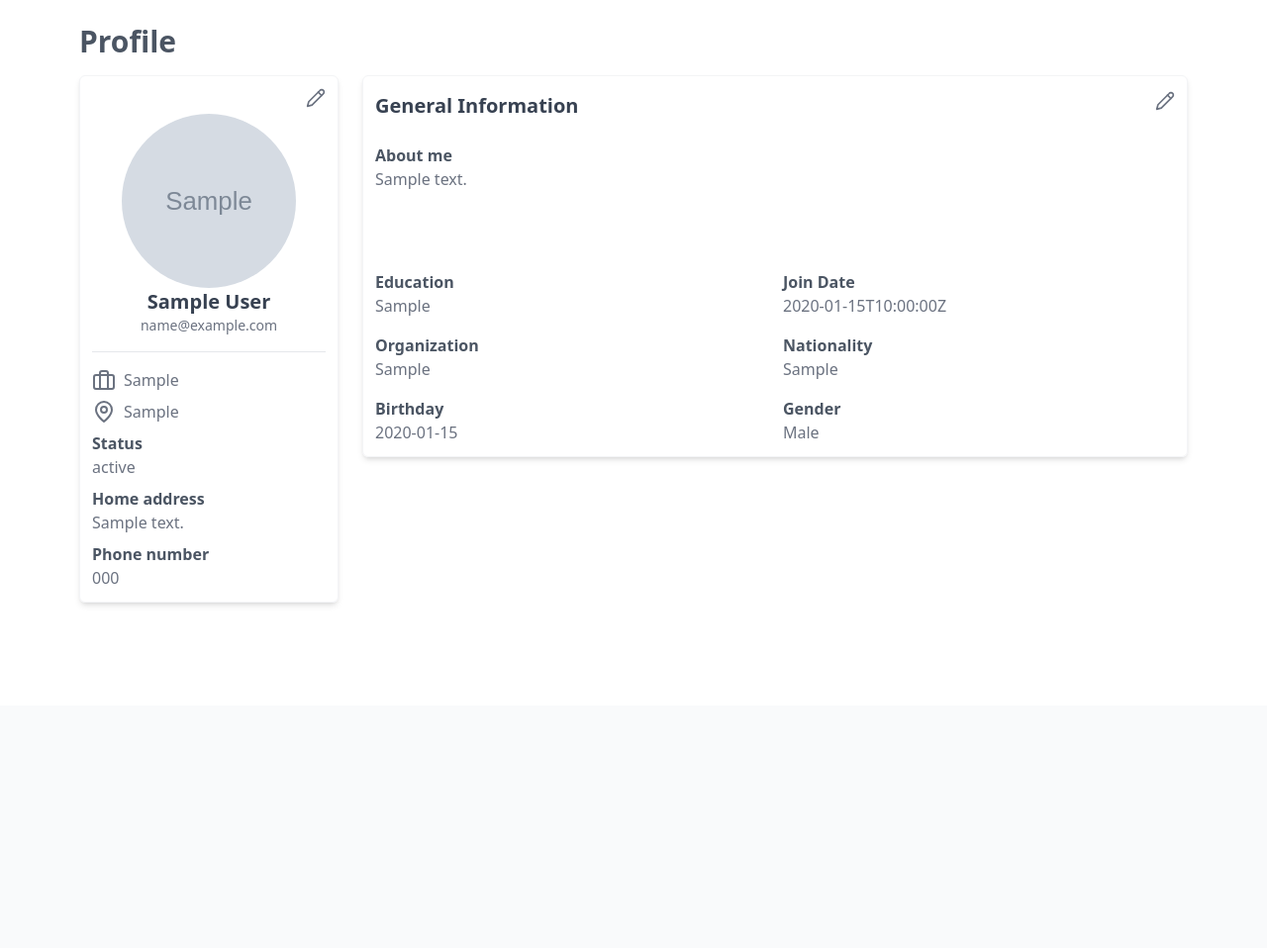
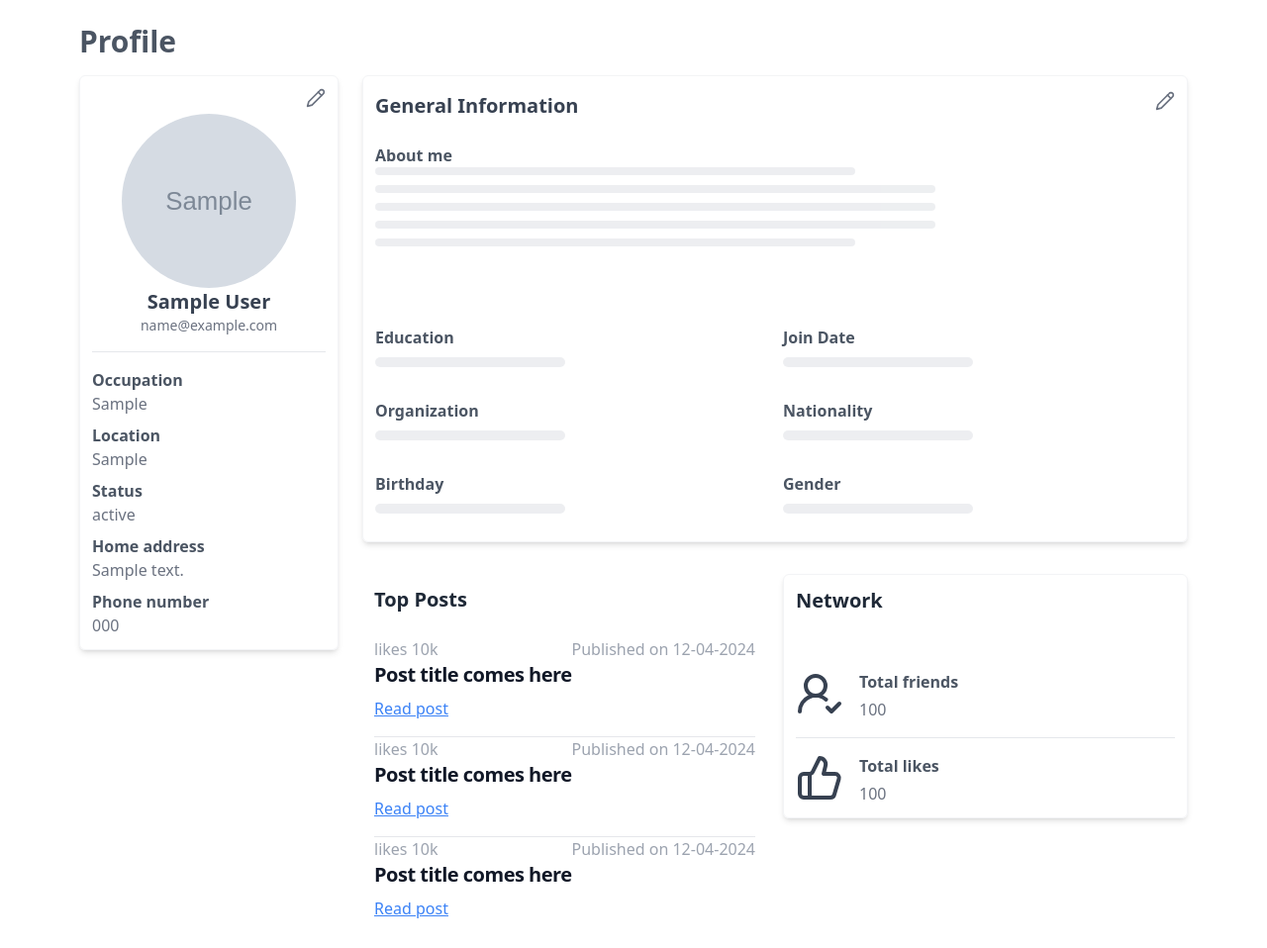
Before and after one commit to Shobhit-Mishra-02/Social-media-app, a Django app: page /social/profile/1/ in a window 1280 px wide. Shown: the part 87-1045 px from the top of the page at 99% size. Before the commit the page ends 699 px from the top, so only its background shows below. Run offline with Django 4.2, Linux system fonts and the light colour scheme; a user stored in the database is signed in; tables that the repository leaves empty hold one stand-in row (values such as "Sample post"); grey boxes marked "Sample" are stand-in pictures; some libraries are stand-ins or nearby versions.

Commit message:
feat: added new components for profile's top post and network. Added complete feature for personal information component in profile page

```diff
--- a/ajax/views.py
+++ b/ajax/views.py
@@ -157,17 +157,19 @@ def get_general_information(request, id):
 @login_required
 def get_personal_information(request, id):
     if request.method == "GET":
-        personal_information = PersonalInformation.objects.filter(
-            user_id=id)
+        personal_information = PersonalInformation.objects.filter(user_id=id)
 
-        if len(personal_information) > 0:
+        if len(personal_information):
 
             serialized_personal_information = PersonalInformationSerializer(
                 personal_information[0], context={"request": request}).data
 
             return JsonResponse(serialized_personal_information, status=200)
 
-        return JsonResponse({"message": "No data found"}, status=200)
+        serialized_personal_information = PersonalInformationSerializer(
+            PersonalInformation(user=request.user), context={"request": request}).data
+
+        return JsonResponse(serialized_personal_information, status=200)
 
     return JsonResponse({"message": "Invalid method"}, status=500)
 
--- a/home/forms.py
+++ b/home/forms.py
@@ -3,6 +3,7 @@ from django.forms import ModelForm, CharField, Textarea, TextInput, DateField, S
 from home.models import GeneralInformation, GENDERS, COUNTRY_NAMES, PersonalInformation, Post
 
 COMMON_DESIGN = "bg-gray-50 border border-gray-300 text-gray-900 text-sm rounded-lg focus:ring-primary-600 focus:border-primary-600 block w-full p-2.5"
+
 
 class PostCreationForm(ModelForm):
 
@@ -29,6 +30,7 @@ class PostCreationForm(ModelForm):
                 "placeholder": "add caption here..."
             })
         }
+
 
 class GeneralInformationForm(ModelForm):
 
@@ -66,17 +68,19 @@ class GeneralInformationForm(ModelForm):
                 choices=COUNTRY_NAMES)
         }
 
+
 class PersonalInformationForm(ModelForm):
 
     class Meta:
         model = PersonalInformation
 
-        fields = ["profile_pic", "first_name", "last_name", "occupation", "status", "location", "home_address", "phone_number"]
+        fields = ["profile_pic", "first_name", "last_name", "occupation",
+                  "status", "location", "home_address", "phone_number"]
 
         widgets = {
             "profile_pic": FileInput(attrs={
-                "class":"shadow-sm bg-gray-50 border border-gray-300 text-gray-900 text-sm rounded-lg focus:ring-blue-500 focus:border-blue-500 w-full p-1.5 mb-2 hidden",
-                "type":"file",
+                "class": "shadow-sm bg-gray-50 border border-gray-300 text-gray-900 text-sm rounded-lg focus:ring-blue-500 focus:border-blue-500 w-full p-1.5 mb-2 hidden",
+                "type": "file",
             }),
             "first_name": TextInput(attrs={
                 "class": COMMON_DESIGN,
@@ -88,7 +92,7 @@ class PersonalInformationForm(ModelForm):
             }),
             "occupation": TextInput(attrs={
                 "class": COMMON_DESIGN,
-                "placeholder":"Front-end developer"
+                "placeholder": "Front-end developer"
             }),
             "status": TextInput(attrs={
                 "class": COMMON_DESIGN,
@@ -105,6 +109,7 @@ class PersonalInformationForm(ModelForm):
             }),
             "phone_number": TextInput(attrs={
                 "class": COMMON_DESIGN,
-                "placeholder": "123 456 789"
+                "placeholder": "123 456 789",
+                "pattern": "[0-9]{10}"
             })
         }
--- a/templates/home/profile.html
+++ b/templates/home/profile.html
@@ -31,8 +31,6 @@ Profile
             </div>
             {% endif %}
 
-
-
             <div class="flex flex-col justify-center align-middle items-center">
                 <div id="profile_pic">
                     <div role="status"
@@ -65,7 +63,7 @@ Profile
             </div>
             <hr>
             <div class="mt-4 space-y-2">
-                <div class="flex justify-start align-middle space-x-2 items-center text-gray-500">
+                <!-- <div class="flex justify-start align-middle space-x-2 items-center text-gray-500">
                     <span>
                         <svg xmlns="http://www.w3.org/2000/svg" width="24" height="24" viewBox="0 0 24 24" fill="none"
                             stroke="currentColor" stroke-width="2" stroke-linecap="round" stroke-linejoin="round"
@@ -81,8 +79,8 @@ Profile
                             <span class="sr-only">Loading...</span>
                         </div>
                     </span>
-                </div>
-                <div class="flex justify-start align-middle space-x-2 items-center text-gray-500">
+                </div> -->
+                <!-- <div class="flex justify-start align-middle space-x-2 items-center text-gray-500">
                     <span>
                         <svg xmlns="http://www.w3.org/2000/svg" width="24" height="24" viewBox="0 0 24 24" fill="none"
                             stroke="currentColor" stroke-width="2" stroke-linecap="round" stroke-linejoin="round"
@@ -98,12 +96,11 @@ Profile
                             <span class="sr-only">Loading...</span>
                         </div>
                     </div>
+                </div> -->
             </div>
-            </div>
-            <div class="mt-2">
-                <span class="text-gray-600 font-semibold">Status</span>
-                <div id="per_info_display__status" class="text-gray-500">
-                    <div id="per_info_display__home_address" class="text-gray-500">
+            <div id="per_info_display__message"></div>
+            <div id="per_info_display__occupation" class="mt-2">
+                <div class="text-gray-500">
                     <div role="status" class="max-w-sm animate-pulse mt-2">
                         <div class="h-2 bg-gray-200 rounded-full max-w-[360px] mb-2.5"></div>
                         <div class="h-2 bg-gray-200 rounded-full mb-2.5"></div>
@@ -111,10 +108,25 @@ Profile
                     </div>
                 </div>
             </div>
+            <div id="per_info_display__location" class="mt-2">
+                <div class="text-gray-500">
+                    <div role="status" class="max-w-sm animate-pulse mt-2">
+                        <div class="h-2 bg-gray-200 rounded-full max-w-[360px] mb-2.5"></div>
+                        <div class="h-2 bg-gray-200 rounded-full mb-2.5"></div>
+                        <span class="sr-only">Loading...</span>
                     </div>
-            <div class="mt-2">
-                <span class="text-gray-600 font-semibold">Home address</span>
-                <div id="per_info_display__home_address" class="text-gray-500">
+                </div>
+            </div>
+            <div id="per_info_display__status" class="mt-2">
+                <div class="text-gray-500">
+                    <div role="status" class="max-w-sm animate-pulse mt-2">
+                        <div class="h-2 bg-gray-200 rounded-full max-w-[360px] mb-2.5"></div>
+                        <div class="h-2 bg-gray-200 rounded-full mb-2.5"></div>
+                        <span class="sr-only">Loading...</span>
+                    </div>
+                </div>
+            </div>
+            <div id="per_info_display__home_address" class="mt-2">
                 <div role="status" class="max-w-sm animate-pulse mt-2">
                     <div class="h-2.5 bg-gray-200 rounded-full  w-48 mb-4"></div>
                     <div class="h-2 bg-gray-200 rounded-full max-w-[360px] mb-2.5"></div>
@@ -122,10 +134,8 @@ Profile
                     <span class="sr-only">Loading...</span>
                 </div>
             </div>
-            </div>
-            <div class="mt-2">
-                <span class="text-gray-600 font-semibold">Phone number</span>
-                <div id="per_info_display__phone_number" class="text-gray-500">
+            <div id="per_info_display__phone_number" class="mt-2">
+                <div class="text-gray-500">
                     <div role="status" class="max-w-sm animate-pulse mt-2">
                         <div class="h-2.5 bg-gray-200 rounded-full  w-48 mb-4"></div>
                         <span class="sr-only">Loading...</span>
@@ -133,42 +143,10 @@ Profile
                 </div>
             </div>
         </div>
-
-        <!-- hobbies and skills section -->
-        <!-- <div class="w-full border border-gray-100 h-fit rounded-md p-3 shadow-md">
-            <div class="flex justify-between items-center align-baseline p-2">
-                <h3 class="text-xl font-semibold text-gray-700 mt-1">Hobbies</h3>
-                <span>
-                    <button data-modal-target="crud-modal-hobbies_and_skills"
-                        data-modal-toggle="crud-modal-hobbies_and_skills">
-                        <svg xmlns="http://www.w3.org/2000/svg" width="20" height="20" viewBox="0 0 24 24" fill="none"
-                            stroke="currentColor" stroke-width="2" stroke-linecap="round" stroke-linejoin="round"
-                            class="lucide lucide-pencil stroke-gray-500 hover:stroke-gray-600 cursor-pointer">
-                            <path d="M17 3a2.85 2.83 0 1 1 4 4L7.5 20.5 2 22l1.5-5.5Z" />
-                            <path d="m15 5 4 4" />
-                        </svg>
-                    </button>
-                </span>
-            </div>
-            <div class="mt-4 flex flex-wrap gap-2">
-                <span class="bg-blue-100 text-blue-800 text-sm font-medium px-2.5 py-1 rounded">Footbal</span>
-                <span class="bg-blue-100 text-blue-800 text-sm font-medium px-2.5 py-1 rounded">Dogs</span>
-                <span class="bg-blue-100 text-blue-800 text-sm font-medium px-2.5 py-1 rounded">Gaming</span>
-                <span class="bg-blue-100 text-blue-800 text-sm font-medium px-2.5 py-1 rounded">Movies</span>
-            </div>
-            <div class="flex justify-between items-center align-baseline p-2 mt-2">
-                <h3 class="text-xl font-semibold text-gray-700 mt-1">Skills</h3>
-            </div>
-            <div class="mt-4 flex flex-wrap gap-2">
-                <span class="bg-blue-100 text-blue-800 text-sm font-medium px-2.5 py-1 rounded">Footbal</span>
-                <span class="bg-blue-100 text-blue-800 text-sm font-medium px-2.5 py-1 rounded">Dogs</span>
-                <span class="bg-blue-100 text-blue-800 text-sm font-medium px-2.5 py-1 rounded">Gaming</span>
-                <span class="bg-blue-100 text-blue-800 text-sm font-medium px-2.5 py-1 rounded">Movies</span>
-            </div>
-        </div> -->
     </div>
     <!-- profile right section -->
-    <div class="w-full lg:col-span-2 xl:col-span-3 border border-gray-100 h-fit rounded-md p-3 shadow-md">
+    <div class="w-full lg:col-span-2 xl:col-span-3">
+        <div class="w-full border border-gray-100 h-fit rounded-md p-3 shadow-md">
             <div class="flex justify-between items-center align-baseline">
                 <h3 class="text-xl font-semibold text-gray-700 mt-1">General Information</h3>
 
@@ -259,6 +237,91 @@ Profile
                 </div>
             </div>
         </div>
+
+        <div class="grid grid-cols-1 xl:grid-cols-4 xl:gap-4 mt-8">
+            <div class="w-full h-fit rounded-md p-3 xl:col-span-2">
+                <h3 class="text-xl font-semibold text-gray-800 mb-6">Top Posts</h3>
+                <div class="divide-y">
+                    <div class="mb-4">
+                        <div class="flex justify-between items-center">
+                            <span class="text-gray-400">
+                                likes 10k
+                            </span>
+                            <span class="text-gray-400">Published on 12-04-2024</span>
+                        </div>
+                        <h2 class="mb-2 text-xl font-bold tracking-tight text-gray-900">
+                            <a href="/blog/how-to-use-flowbite-ui-components-with-laravel-and-alpine-js/">Post title
+                                comes here</a>
+                        </h2>
+                        <p></p>
+                        <span class="text-blue-500 underline hover:text-blue-600"><a href="#">Read post</a></span>
+                    </div>
+                    <div class="mb-4">
+                        <div class="flex justify-between items-center">
+                            <span class="text-gray-400">
+                                likes 10k
+                            </span>
+                            <span class="text-gray-400">Published on 12-04-2024</span>
+                        </div>
+                        <h2 class="mb-2 text-xl font-bold tracking-tight text-gray-900">
+                            <a href="/blog/how-to-use-flowbite-ui-components-with-laravel-and-alpine-js/">Post title
+                                comes here</a>
+                        </h2>
+                        <p></p>
+                        <span class="text-blue-500 underline hover:text-blue-600"><a href="#">Read post</a></span>
+                    </div>
+                    <div class="mb-4">
+                        <div class="flex justify-between items-center">
+                            <span class="text-gray-400">
+                                likes 10k
+                            </span>
+                            <span class="text-gray-400">Published on 12-04-2024</span>
+                        </div>
+                        <h2 class="mb-2 text-xl font-bold tracking-tight text-gray-900">
+                            <a href="/blog/how-to-use-flowbite-ui-components-with-laravel-and-alpine-js/">Post title
+                                comes here</a>
+                        </h2>
+                        <p></p>
+                        <span class="text-blue-500 underline hover:text-blue-600"><a href="#">Read post</a></span>
+                    </div>
+                </div>
+            </div>
+            <div class="w-full border border-gray-100 h-fit rounded-md p-3 shadow-md xl:col-span-2">
+                <h3 class="text-xl font-semibold text-gray-800 mb-6">Network</h3>
+                <div class="divide-y">
+                    <div class="flex justify-start gap-4 flex-row pt-8 pb-4">
+                        <svg xmlns="http://www.w3.org/2000/svg" width="24" height="24" viewBox="0 0 24 24" fill="none"
+                            stroke="" stroke-width="2" stroke-linecap="round" stroke-linejoin="round"
+                            class="lucide lucide-user-round-check h-12 w-auto stroke-gray-700">
+                            <path d="M2 21a8 8 0 0 1 13.292-6" />
+                            <circle cx="10" cy="8" r="5" />
+                            <path d="m16 19 2 2 4-4" />
+                        </svg>
+
+                        <div class="flex justify-start gap-1 flex-col">
+                            <span class="font-semibold text-gray-600">Total friends</span>
+                            <span class="text-gray-500">100</span>
+                        </div>
+                    </div>
+                    <div class="flex justify-start gap-4 flex-row pt-4">
+                        <svg xmlns="http://www.w3.org/2000/svg" width="24" height="24" viewBox="0 0 24 24" fill="none"
+                            stroke="" stroke-width="2" stroke-linecap="round" stroke-linejoin="round"
+                            class="lucide lucide-thumbs-up h-12 w-auto stroke-gray-700">
+                            <path d="M7 10v12" />
+                            <path
+                                d="M15 5.88 14 10h5.83a2 2 0 0 1 1.92 2.56l-2.33 8A2 2 0 0 1 17.5 22H4a2 2 0 0 1-2-2v-8a2 2 0 0 1 2-2h2.76a2 2 0 0 0 1.79-1.11L12 2h0a3.13 3.13 0 0 1 3 3.88Z" />
+                        </svg>
+
+                        <div class="flex justify-start gap-1 flex-col">
+                            <span class="font-semibold text-gray-600">Total likes</span>
+                            <span class="text-gray-500">100</span>
+                        </div>
+                    </div>
+                </div>
+            </div>
+        </div>
+    </div>
+
 </div>
 
 <!-- Modal toggle -->
@@ -426,6 +489,7 @@ Profile
 {% block javascript %}
 
 <script>
+
     const generalInformationForm = document.getElementById("generalInformationForm")
     const personalInformationForm = document.getElementById("personalInformationForm")
 
@@ -484,32 +548,36 @@ Profile
     function populateDataInDisplayFunc(data, displayIdInitials) {
         let keys = Object.keys(data)
 
+        if (!data.id && data.is_owner) {
+            $("#per_info_display__message").html(`<h2 class='text-gray-400 font-semibold'>No personal information found, update personal information section inorder to get more friends !!</h2>`)
+        }
+
         keys.forEach(key => {
+            if (key == "email" || key == "full_name") {
                 $(`#${displayIdInitials}_display__${key}`).text(data[key])
+            }
+            else {
+                $(`#${displayIdInitials}_display__${key}`)
+                    .html(`
+                    <span class="text-gray-600 font-semibold">
+                        ${data[key] ? key[0].toUpperCase() + key.split("_").join(" ").slice(1) : ""}
+                    </span>
+                    <div class="text-gray-500">
+                        ${data[key] ? data[key] : ""}
+                    </div>
+                    `)
+            }
         })
     }
 
 
     $(document).ready(function () {
 
-        /*
-        createGetRequestPromise("{% url 'ajax:get_user_details' id %}")
+        // Initial request to populate personal information section
+        createGetRequestPromise(urlToGetPersonalInformation)
             .then(data => {
                 console.log(data)
-            })
-            .catch(err => console.log(err))
-        */
-
-        createGetRequestPromise(urlToGetPersonalInformation)
-            .then(data => {
-                if (data.message && data.message.includes('No')) {
-                    populateDataInDisplayFunc(defaultValuesForPersonalInformation, "per_info")
-                    return undefined
-                }
-                else {
                 populateDataInDisplayFunc(data, "per_info")
-                }
-
 
                 return data.profile_pic
             })
@@ -518,13 +586,84 @@ Profile
                     $(`#profile_pic`).html(`<img src="${imageUrl}" class="w-44 h-44 rounded-full" />`)
                 }
                 else {
-                    $(`#profile_pic`).html(`<div class="w-44 h-44 rounded-full bg-gray-200" />`)
+                    $(`#profile_pic`).html(`
+                    <div class="w-44 h-44 flex items-center justify-center rounded-full bg-gray-200 ">
+                        <svg class="w-12 h-12 text-gray-300" aria-hidden="true" xmlns="http://www.w3.org/2000/svg" fill="currentColor" viewBox="0 0 20 20">
+                        <path d="M10 0a10 10 0 1 0 10 10A10.011 10.011 0 0 0 10 0Zm0 5a3 3 0 1 1 0 6 3 3 0 0 1 0-6Zm0 13a8.949 8.949 0 0 1-4.951-1.488A3.987 3.987 0 0 1 9 13h2a3.987 3.987 0 0 1 3.951 3.512A8.949 8.949 0 0 1 10 18Z"></path>
+                        </svg>
+                    </div>
+                    `)
                 }
             })
             .catch(err => console.log(err))
 
+        // Populating personal information data in it's edit form
+        if ($("#personalInformationEditBtn")) {
+            $("#personalInformationEditBtn").click(() => {
+                createGetRequestPromise(urlToGetPersonalInformation)
+                    .then(data => {
+                        populateDataFunc(data, "personalInformationForm")
+                        return data.profile_pic
+                    })
+                    .then(imageUrl => {
+                        if (imageUrl) {
+                            $(`#personalInformationForm #personalInfo_image`).html(`<img src="${imageUrl}" class="w-28 h-28 rounded-full" />`)
+                        }
+                    })
+                    .catch(err => console.log(err))
+            })
+        }
 
+        // Helper function to show image inside the personal information edit form
+        if ($("#personalInformationForm input[name=profile_pic]")) {
+            $("#personalInformationForm input[name=profile_pic]").change(function () {
+                let url = URL.createObjectURL($(this)[0].files[0])
+                console.log(url)
+                $("#personalInfo_image").html(`<img src="${url}" class="w-28 h-28 rounded-full" />`)
+            })
+        }
 
+        // Handling submit event of personal information form
+        if (personalInformationForm) {
+            personalInformationForm.addEventListener("submit", (e) => {
+                e.preventDefault()
+
+                let data = new FormData(personalInformationForm)
+
+                $.ajax({
+                    url: urlToAddPersonalInformation,
+                    type: "POST",
+                    contentType: false,
+                    processData: false,
+                    headers: { 'X-CSRFToken': "{{ csrf_token }}" },
+                    dataType: "json",
+                    data: data,
+                    enctype: "multipart/form-data",
+                    success: function (res) {
+                        console.log(res)
+                        populateDataInDisplayFunc(res, "per_info")
+                        let imageUrl = res.profile_pic
+                        if (imageUrl) {
+                            $(`#profile_pic`).html(`<img src="${imageUrl}" class="w-44 h-44 rounded-full" />`)
+                        }
+                        else {
+                            $(`#profile_pic`).html(`
+                            <div class="w-44 h-44 flex items-center justify-center rounded-full bg-gray-200 ">
+                                <svg class="w-12 h-12 text-gray-300" aria-hidden="true" xmlns="http://www.w3.org/2000/svg" fill="currentColor" viewBox="0 0 20 20">
+                                <path d="M10 0a10 10 0 1 0 10 10A10.011 10.011 0 0 0 10 0Zm0 5a3 3 0 1 1 0 6 3 3 0 0 1 0-6Zm0 13a8.949 8.949 0 0 1-4.951-1.488A3.987 3.987 0 0 1 9 13h2a3.987 3.987 0 0 1 3.951 3.512A8.949 8.949 0 0 1 10 18Z"></path>
+                                </svg>
+                            </div>
+                            `)
+                        }
+                    },
+                    error: function (err) {
+                        console.log(err)
+                    }
+                })
+            })
+        }
+
+        /*
         createGetRequestPromise(urlToGetGeneralInformation)
             .then(data => {
 
@@ -548,30 +687,6 @@ Profile
             })
         }
 
-        if ($("#personalInformationEditBtn")) {
-            $("#personalInformationEditBtn").click(() => {
-                createGetRequestPromise(urlToGetPersonalInformation)
-                    .then(data => {
-                        populateDataFunc(data, "personalInformationForm")
-                        return data.profile_pic
-                    })
-                    .then(imageUrl => {
-                        if (imageUrl) {
-                            $(`#personalInformationForm #personalInfo_image`).html(`<img src="${imageUrl}" class="w-28 h-28 rounded-full" />`)
-                        }
-                    })
-                    .catch(err => console.log(err))
-            })
-        }
-
-        if ($("#personalInformationForm input[name=profile_pic]")) {
-            $("#personalInformationForm input[name=profile_pic]").change(function () {
-                let url = URL.createObjectURL($(this)[0].files[0])
-                console.log(url)
-                $("#personalInfo_image").html(`<img src="${url}" class="w-28 h-28 rounded-full" />`)
-            })
-        }
-
 
         if (generalInformationForm) {
             generalInformationForm.addEventListener("submit", (e) => {
@@ -583,36 +698,10 @@ Profile
                     .catch(err => console.log(err))
             })
         }
-
-        if (personalInformationForm) {
-            personalInformationForm.addEventListener("submit", (e) => {
-                e.preventDefault()
-
-                let data = new FormData(personalInformationForm)
-
-                $.ajax({
-                    url: urlToAddPersonalInformation,
-                    type: "POST",
-                    contentType: false,
-                    processData: false,
-                    headers: { 'X-CSRFToken': "{{ csrf_token }}" },
-                    dataType: "json",
-                    data: data,
-                    enctype: "multipart/form-data",
-                    success: function (res) {
-                        console.log(res)
-                        populateDataInDisplayFunc(res, "per_info")
-                        let imageUrl = res.profile_pic
-                        $(`#profile_pic`).html(`<img src="${imageUrl}" class="w-28 h-28 rounded-full" />`)
-                    },
-                    error: function (err) {
-                        console.log(err)
-                    }
-                })
-            })
-        }
+        */
 
     })
+
 
 </script>
 
```
Also changed, not shown: ajax/serializers.py (+18 -1 lines). Lines whose indentation alone changed are shown as unchanged.
